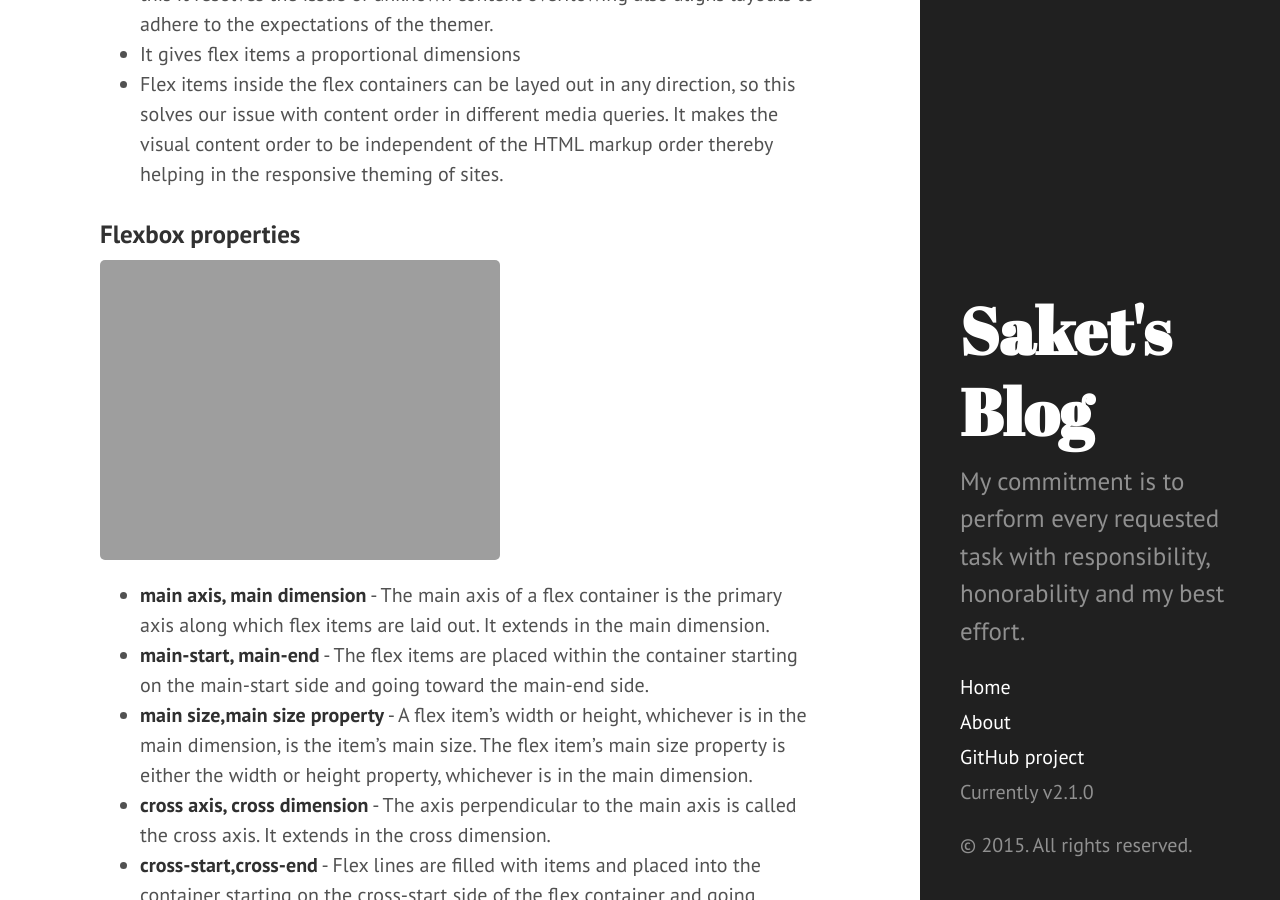
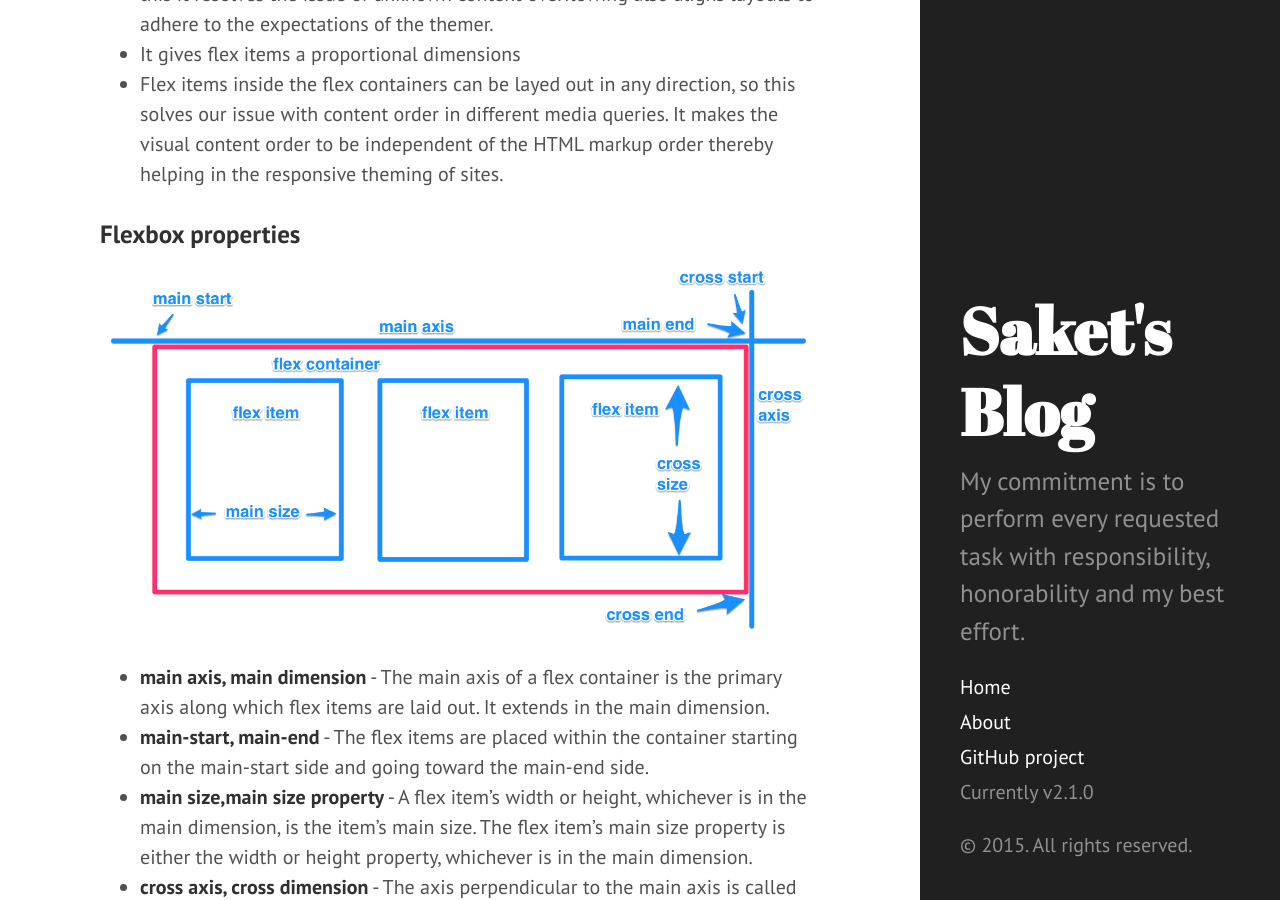
Before and after one commit to saki007ster/saki007ster.github.io, a Jekyll site: the page built from _posts/2015-06-07-flexbox-layout.md, in a window 1280 px wide and 900 px high, scrolled down 811 px. Built offline with Jekyll 4.4.1, drawn with Linux system fonts in a browser that asks for light colours; Markdown is read by kramdown in place of the engine named in the settings; comment, search, counter and statistics services are not loaded.

Commit message:
blog post on flexbox

```diff
--- a/_posts/2015-06-07-flexbox-layout.md
+++ b/_posts/2015-06-07-flexbox-layout.md
@@ -19,7 +19,7 @@ The defining aspect of the flexbox is the ability to alter its items, width and/
 - Flex items inside the flex containers can be layed out in any direction, so this solves our issue with content order in different media queries. It makes the visual content order to be independent of the HTML markup order thereby helping in the responsive theming of sites.
 
 ### Flexbox properties
-![placeholder](http://saki007ster.github.io/public/images/flex-container.png/800x400 "Flexbox properties")
+![placeholder](http://saki007ster.github.io/public/images/flex-container.png "Flexbox properties")
 
 - **main axis, main dimension** - The main axis of a flex container is the primary axis along which flex items are laid out. It extends in the main dimension.
 - **main-start, main-end** - The flex items are placed within the container starting on the main-start side and going toward the main-end side.
```
